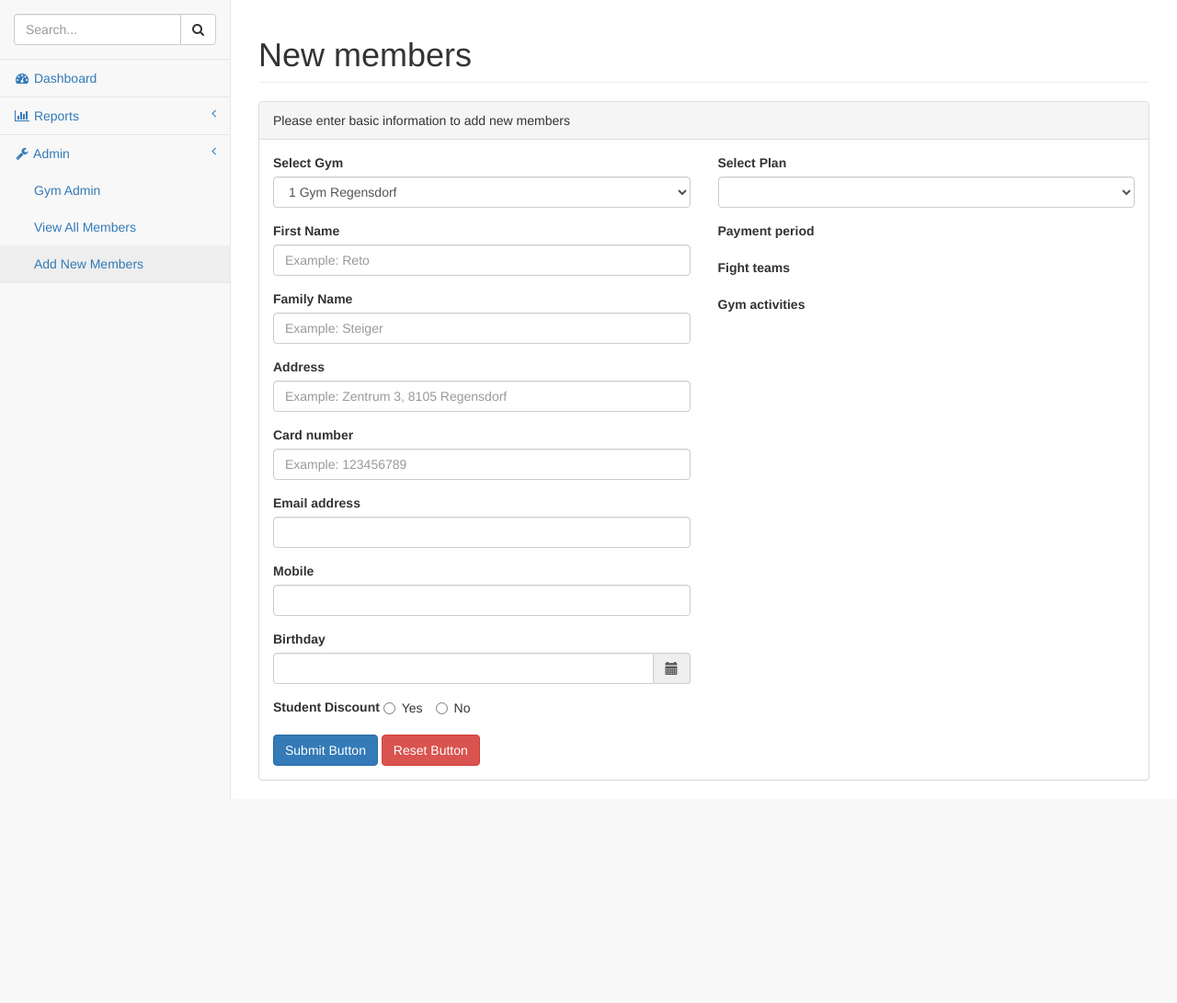
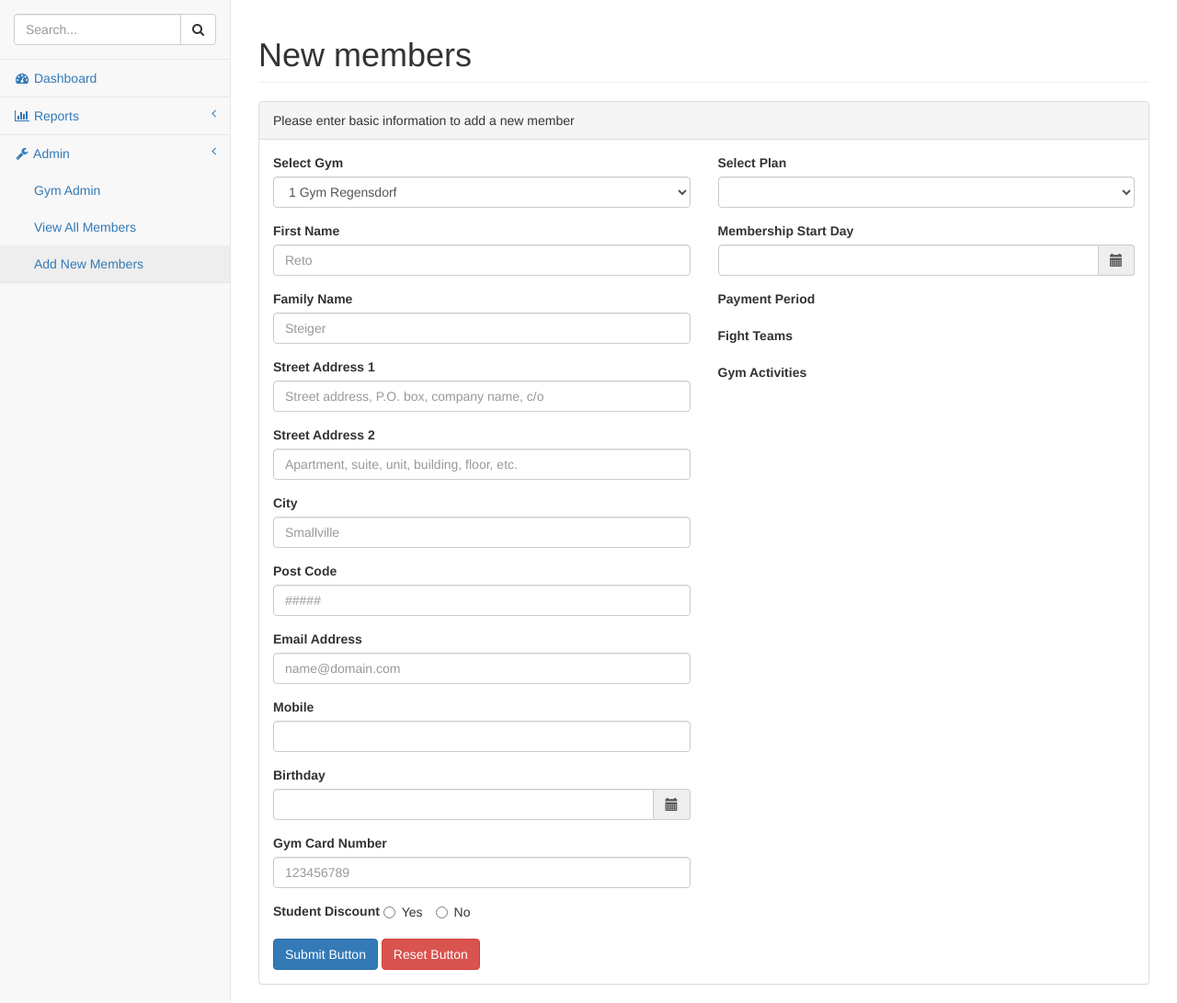
Before and after one commit to kentsay/gymadmin, a Django app: page /dashboard/add_member in a window 1280 px wide. Shown: the part 51-1142 px from the top of the page at 92% size. Before the commit the page ends 920 px from the top, so only its background shows below. Run offline with Django 3.2, Linux system fonts and the light colour scheme; a user stored in the database is signed in; data comes from the database, SQL or seed files in the repository; data that the repository does not hold is empty; some libraries are stand-ins or nearby versions.

Commit message:
update input form

```diff
--- a/dashboard/templates/dashboard/sbadmin/pages/add_member.html
+++ b/dashboard/templates/dashboard/sbadmin/pages/add_member.html
@@ -14,7 +14,7 @@
             <div class="col-lg-12">
                 <div class="panel panel-default">
                     <div class="panel-heading">
-                        Please enter basic information to add new members
+                        Please enter basic information to add a new member
                     </div>
                     {{ form.errors }}
                     {{ form.non_field_errors }}
@@ -32,37 +32,58 @@
                                     </div>
                                     <div class="form-group">
                                         <label>First Name</label>
-                                        <input class="form-control" placeholder="Example: Reto" name="vorname">
+                                        <input class="form-control" placeholder="Reto" name="vorname">
                                     </div>
                                     <div class="form-group">
                                         <label>Family Name</label>
-                                        <input class="form-control" placeholder="Example: Steiger" name="name">
+                                        <input class="form-control" placeholder="Steiger" name="name">
                                     </div>
+
+                                    <div class="form-group"> <!-- Street 1 -->
+                                        <label for="street1_id" class="control-label">Street Address 1</label>
+                                        <input type="text" class="form-control" id="street1_id" name="street1" placeholder="Street address, P.O. box, company name, c/o">
+                                    </div>
+
+                                    <div class="form-group"> <!-- Street 2 -->
+                                        <label for="street2_id" class="control-label">Street Address 2</label>
+                                        <input type="text" class="form-control" id="street2_id" name="street2" placeholder="Apartment, suite, unit, building, floor, etc.">
+                                    </div>
+
+                                    <div class="form-group"> <!-- City-->
+                                        <label for="city_id" class="control-label">City</label>
+                                        <input type="text" class="form-control" id="city_id" name="city" placeholder="Smallville">
+                                    </div>
+
+                                    <div class="form-group"> <!-- Zip Code-->
+                                        <label for="zip_id" class="control-label">Post Code</label>
+                                        <input type="text" class="form-control" id="zip_id" name="zip" placeholder="#####">
+                                    </div>
+
                                     <div class="form-group">
-                                        <label>Address</label>
-                                        <input class="form-control" placeholder="Example: Zentrum 3, 8105 Regensdorf" name="uuid">
+                                        <label>Email Address</label>
+                                        <input type="email" class="form-control" placeholder="name@domain.com" name="email_name">
                                     </div>
-                                    <div class="form-group">
-                                        <label>Card number</label>
-                                        <input class="form-control" placeholder="Example: 123456789" name="uuid">
-                                    </div>
-                                    <div class="form-group">
-                                        <label>Email address</label>
-                                        <input class="form-control" placeholder="" name="email">
-                                    </div>
+
                                     <div class="form-group">
                                         <label>Mobile</label>
                                         <input class="form-control" placeholder="" name="mobile">
                                     </div>
+
                                     <div class="form-group">
                                         <label>Birthday</label>
                                         <div class='input-group date'>
-                                            <input type='text' class="form-control" id='datepicker'/>
+                                            <input type='text' class="form-control" id='datepicker' name="bday"/>
                                             <span class="input-group-addon">
                                               <span class="glyphicon glyphicon-calendar"></span>
                                             </span>
                                         </div>
                                     </div>
+
+                                    <div class="form-group">
+                                        <label>Gym Card Number</label>
+                                        <input class="form-control" placeholder="123456789" name="uuid">
+                                    </div>
+
                                     <div class="form-group">
                                         <label>Student Discount</label>
                                         <label class="radio-inline">
@@ -85,8 +106,19 @@
                                             {% endfor %}
                                         </select>
                                     </div>
+
                                     <div class="form-group">
-                                        <label>Payment period</label>
+                                        <label>Membership Start Day</label>
+                                        <div class='input-group date'>
+                                            <input type='text' class="form-control" id='datepicker2' name="mday"/>
+                                            <span class="input-group-addon">
+                                              <span class="glyphicon glyphicon-calendar"></span>
+                                            </span>
+                                        </div>
+                                    </div>
+
+                                    <div class="form-group">
+                                        <label>Payment Period</label>
                                         {% for payment in payment_list %}
                                             <div class="radio">
                                                 <label>
@@ -96,7 +128,7 @@
                                         {% endfor %}
                                     </div>
                                     <div class="form-group">
-                                        <label>Fight teams</label>
+                                        <label>Fight Teams</label>
                                         {% for ft in team_list %}
                                             <div class="checkbox">
                                                 <label class="checkbox">
@@ -106,7 +138,7 @@
                                         {% endfor %}
                                     </div>
                                     <div class="form-group">
-                                        <label>Gym activities</label>
+                                        <label>Gym Activities</label>
                                         {% for activity in acitiviy_list %}
                                             <div class="checkbox">
                                                 <label class="checkbox">
--- a/dashboard/templates/dashboard/sbadmin/pages/base.html
+++ b/dashboard/templates/dashboard/sbadmin/pages/base.html
@@ -140,8 +140,16 @@
             $( "#datepicker" ).datepicker({
                 changeMonth: true,
                 changeYear: true,
+                dateFormat: 'dd-mm-yy'
             });
         } );
+
+        $( function() {
+            $( "#datepicker2" ).datepicker({
+                dateFormat: 'dd-mm-yy'
+            });
+        } );
+
     </script>
 </body>
 
```
